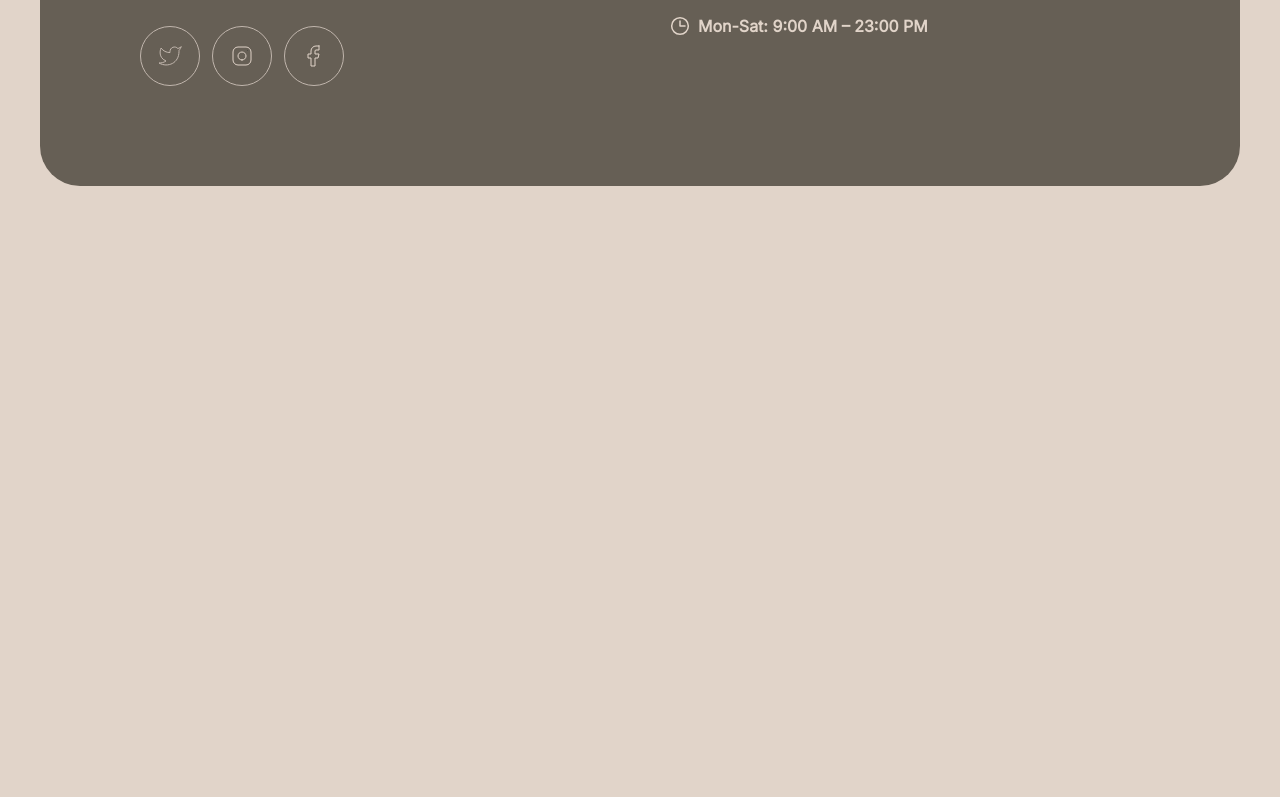
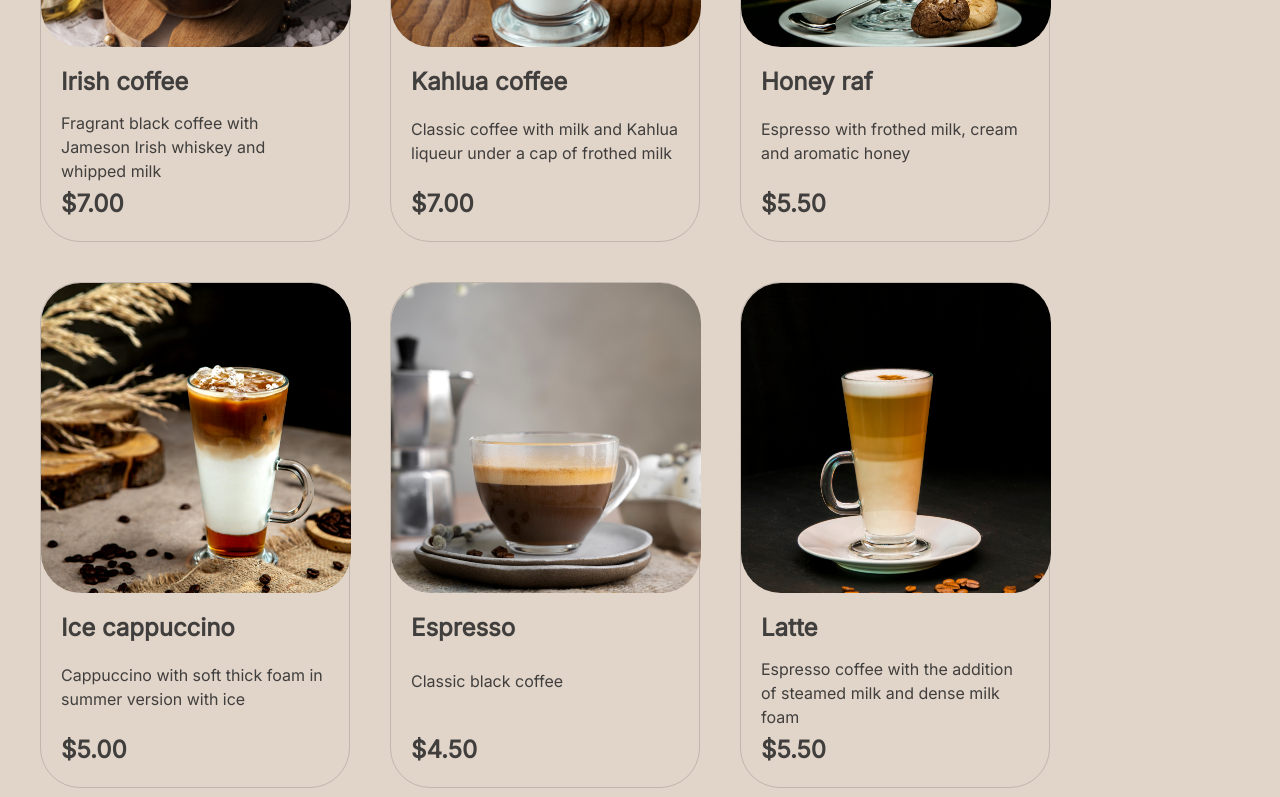
Before and after one commit to Drikkii/coffe-house, a plain HTML site: page coffee-house/menu.html in a window 1280 px wide. Shown: the part 644-1441 px from the top of the page. Before the commit the page ends 870 px from the top, so only its background shows below. Drawn offline with Linux system fonts and the light colour scheme.

Commit message:
feat: menu html + button

```diff
--- a/coffee-house/menu.css
+++ b/coffee-house/menu.css
@@ -427,6 +427,83 @@ h1 {
   background-color: var(--container);
 }
 
+/* section-slide */
+.slide-section {
+  margin: 0 2.5rem 6.25rem 2.5rem;
+  max-width: var(--full-size);
+}
+.section-coffee {
+  flex-wrap: wrap;
+  display: flex;
+  gap: 2.5rem;
+  width: 100%;
+}
+.container {
+  border-radius: 2.5rem;
+  border: 1px solid var(--Light-border);
+  height: 31.625rem;
+  width: 19.375rem;
+}
+.img-container {
+  border-radius: 2.5rem;
+  overflow: hidden;
+  height: 19.375rem;
+  width: 19.375rem;
+}
+.img-scale {
+  transition: 0.5s;
+  transform: scale(110%);
+  border-radius: 2.5rem;
+  width: 100%;
+}
+.img-scale:hover {
+  transform: scale(100%);
+}
+.info-container {
+  display: grid;
+  height: 12rem;
+  justify-content: space-between;
+  padding: 1.25rem;
+}
+.title-container {
+  width: 100%;
+  display: block;
+  color: var(--text-dark);
+  font-family: Inter;
+  font-size: 24px;
+  font-style: normal;
+  font-weight: 600;
+  line-height: 125%; /* 30px */
+}
+.paragr-container {
+  width: 100%;
+  display: block;
+  color: var(--text-dark);
+  font-family: Inter;
+  font-size: 16px;
+  font-style: normal;
+  font-weight: 400;
+  line-height: 150%; /* 24px */
+}
+.class-title {
+  flex-wrap: wrap;
+  display: flex;
+  gap: 0.75rem;
+}
+.price-slide {
+  margin-top: auto;
+  display: block;
+  height: 1.875rem;
+  width: 100%;
+  display: block;
+  color: var(--text-dark);
+  font-family: Inter;
+  font-size: 24px;
+  font-style: normal;
+  font-weight: 600;
+  line-height: 125%; /* 30px */
+}
+
 /* Visual blok */
 .italic {
   color: var(--text-Accent);
--- a/coffee-house/menu.html
+++ b/coffee-house/menu.html
@@ -68,6 +68,123 @@
           </div>
         </div>
       </section>
+      <section class="slide-section">
+        <section class="section-coffee">
+          <div class="container">
+            <div class="img-container">
+              <img class="img-scale" src="img/coffee-1.jpeg" alt="coffee-1" />
+            </div>
+            <div class="info-container">
+              <div class="class-title">
+                <h2 class="title-container">Irish coffee</h2>
+                <p class="paragr-container">
+                  Fragrant black coffee with Jameson Irish whiskey and whipped
+                  milk
+                </p>
+              </div>
+              <p class="price-slide">$7.00</p>
+            </div>
+          </div>
+          <div class="container">
+            <div class="img-container">
+              <img class="img-scale" src="img/coffee-2.jpeg" alt="coffee-1" />
+            </div>
+            <div class="info-container">
+              <div class="class-title">
+                <h2 class="title-container">Kahlua coffee</h2>
+                <p class="paragr-container">
+                  Classic coffee with milk and Kahlua liqueur under a cap of
+                  frothed milk
+                </p>
+              </div>
+              <p class="price-slide">$7.00</p>
+            </div>
+          </div>
+          <div class="container">
+            <div class="img-container">
+              <img class="img-scale" src="img/coffee-3.jpeg" alt="coffee-1" />
+            </div>
+            <div class="info-container">
+              <div class="class-title">
+                <h2 class="title-container">Honey raf</h2>
+                <p class="paragr-container">
+                  Espresso with frothed milk, cream and aromatic honey
+                </p>
+              </div>
+              <p class="price-slide">$5.50</p>
+            </div>
+          </div>
+          <div class="container">
+            <div class="img-container">
+              <img class="img-scale" src="img/coffee-4.jpeg" alt="coffee-1" />
+            </div>
+            <div class="info-container">
+              <div class="class-title">
+                <h2 class="title-container">Ice cappuccino</h2>
+                <p class="paragr-container">
+                  Cappuccino with soft thick foam in summer version with ice
+                </p>
+              </div>
+              <p class="price-slide">$5.00</p>
+            </div>
+          </div>
+          <div class="container">
+            <div class="img-container">
+              <img class="img-scale" src="img/coffee-5.jpeg" alt="coffee-1" />
+            </div>
+            <div class="info-container">
+              <div class="class-title">
+                <h2 class="title-container">Espresso</h2>
+                <p class="paragr-container">Classic black coffee</p>
+              </div>
+              <p class="price-slide">$4.50</p>
+            </div>
+          </div>
+          <div class="container">
+            <div class="img-container">
+              <img class="img-scale" src="img/coffee-6.jpeg" alt="coffee-1" />
+            </div>
+            <div class="info-container">
+              <div class="class-title">
+                <h2 class="title-container">Latte</h2>
+                <p class="paragr-container">
+                  Espresso coffee with the addition of steamed milk and dense
+                  milk foam
+                </p>
+              </div>
+              <p class="price-slide">$5.50</p>
+            </div>
+          </div>
+          <div class="container">
+            <div class="img-container">
+              <img class="img-scale" src="img/coffee-7.jpeg" alt="coffee-1" />
+            </div>
+            <div class="info-container">
+              <div class="class-title">
+                <h2 class="title-container">Latte macchiato</h2>
+                <p class="paragr-container">
+                  Espresso with frothed milk and chocolate
+                </p>
+              </div>
+              <p class="price-slide">$5.50</p>
+            </div>
+          </div>
+          <div class="container">
+            <div class="img-container">
+              <img class="img-scale" src="img/coffee-8.jpeg" alt="coffee-1" />
+            </div>
+            <div class="info-container">
+              <div class="class-title">
+                <h2 class="title-container">Coffee with cognac</h2>
+                <p class="paragr-container">
+                  Fragrant black coffee with cognac and whipped cream
+                </p>
+              </div>
+              <p class="price-slide">$6.50</p>
+            </div>
+          </div>
+        </section>
+      </section>
     </main>
     <footer class="footer">
       <div class="main-footer">
```
Also changed, not shown: coffee-house/img/coffee-1.jpeg (added), coffee-house/img/coffee-2.jpeg (added), coffee-house/img/coffee-3.jpeg (added), coffee-house/img/coffee-4.jpeg (added), coffee-house/img/coffee-5.jpeg (added), coffee-house/img/coffee-6.jpeg (added), coffee-house/img/coffee-7.jpeg (added), coffee-house/img/coffee-8.jpeg (added).
